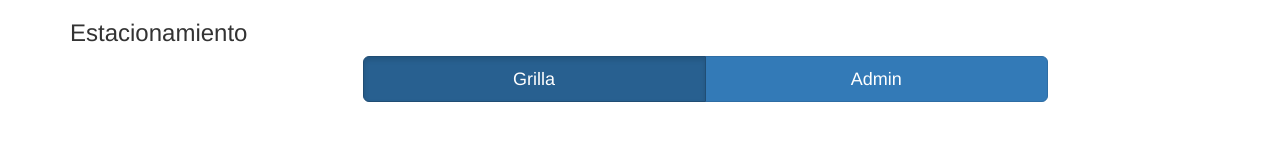
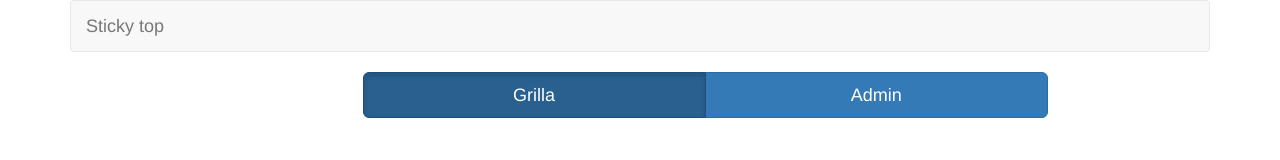
Before and after one commit to JuanMaBF/TPLaboratorioIII, a plain HTML site: page index.html in a window 1280 px wide. Drawn offline with nearby package versions, Linux system fonts and the light colour scheme.

Commit message:
i've not idea what i'm doing

```diff
--- a/CSS/index.css
+++ b/CSS/index.css
@@ -1,5 +1,6 @@
 body {
-	color: #353535;
+    color: #353535;
+    background-color: #E9EBEE;
 }
 
 .btn-group{
--- a/CSS/login.css
+++ b/CSS/login.css
@@ -1,6 +1,7 @@
 body {
 	background: url(http://i.imgur.com/GHr12sH.jpg) no-repeat center center fixed;
     background-size: cover;
+    color: #353535;
 }
 
 .form-login {
--- a/index.html
+++ b/index.html
@@ -12,7 +12,13 @@
 
 <body>
     <div class="container">
-        <h3>Estacionamiento</h3>
+
+            <nav class="navbar navbar-default navbar-light bg-faded">
+                    <a class="navbar-brand" href="#">Sticky top</a>
+                  </nav>
+
+
+
         <div class="row">
                 <div class="col-md-3"></div>
                 <div class="col-md-5">
```
